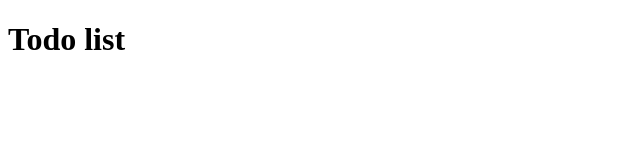
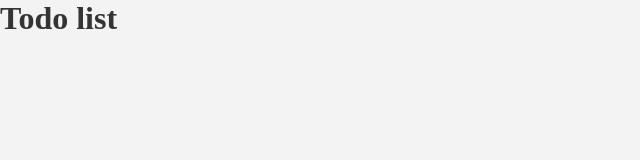
Before and after one commit to NatanFerrero/todolist, a plain HTML site: page index.html in a window 1280 px wide. Shown: the whole page, without its empty margins (0-640 px from the left). Drawn offline with Linux system fonts and the light colour scheme.

Commit message:
Adicionado estilo

```diff
--- a/index.html
+++ b/index.html
@@ -3,6 +3,7 @@
 
 <head>
     <title>Todo list</title>
+	<link rel="stylesheet" href="style.css">  </link>
 </head>
 
 <body>
--- a/style.css
+++ b/style.css
@@ -0,0 +1,14 @@
+* {
+
+	padding: 0;
+	margin: 0;
+	box-sizing: border-box;
+
+}
+
+body {
+
+	background: #f3f3f3;
+	color: #343434;
+
+}
```
